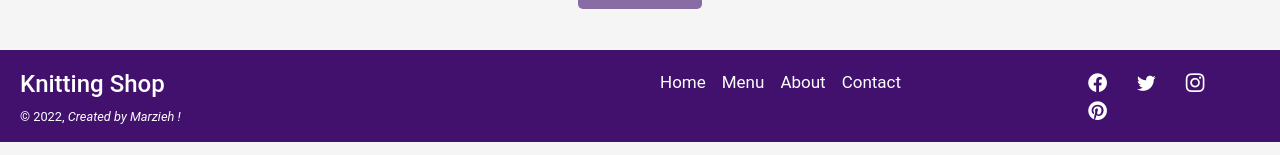
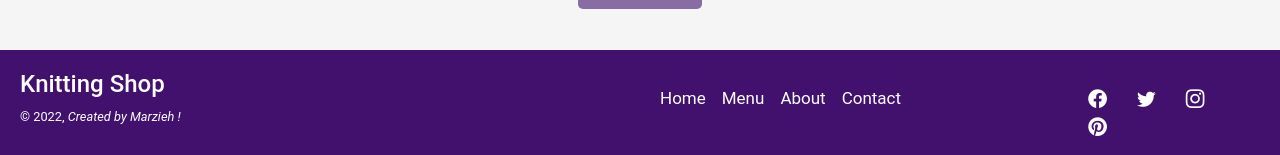
Before and after one commit to marzfd/Angular, an Angular app in the folder knitting-website/: page / in a window 1280 px wide. Shown: the part 1512-1667 px from the top of the page. Built offline with nearby package versions, Linux system fonts and the light colour scheme.

Commit message:
Change Style

```diff
--- a/knitting-website/src/app/components/footer/footer.component.html
+++ b/knitting-website/src/app/components/footer/footer.component.html
@@ -5,14 +5,14 @@
       <p>&copy; 2022, <em>Created by Marzieh !</em></p>
     </div>
     <!-- navigation -->
-    <div class="col-lg-4">
+    <div class="col-lg-4 mt-3 mb-3">
       <a routerLink="">Home</a>
       <a routerLink="menu">Menu</a>
       <a routerLink="about">About</a>
       <a routerLink="contact">Contact</a>
     </div>
     <!-- social media -->
-    <div class="col-lg-2">
+    <div class="col-lg-2 mt-3 mb-3">
       <a href="https://www.facebook.com/" target="_blank">
         <i class="bi bi-facebook"></i>
       </a>
```
